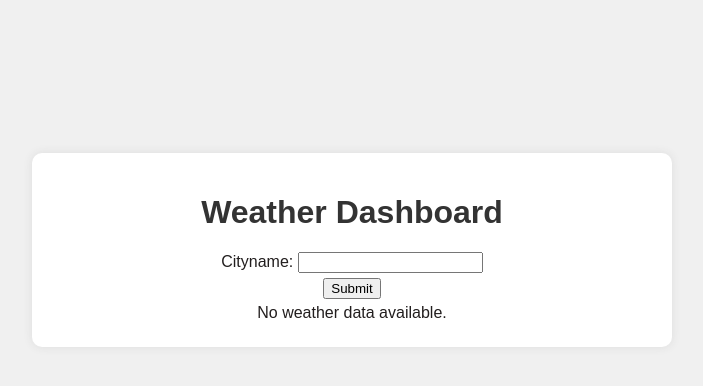
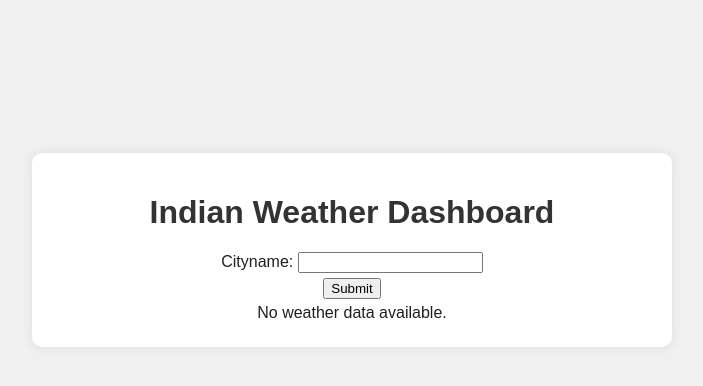
Before and after one commit to sambachattu486/weather_app, a Django app: page / in a window 1280 px wide. Shown: the part 150-536 px from the top of the page, without its empty margins (288-991 px from the left). Run offline with Django 4.2, Linux system fonts and the light colour scheme.

Commit message:
Update weather_template.html
dashboard name edit

```diff
--- a/user/templates/weather_template.html
+++ b/user/templates/weather_template.html
@@ -51,7 +51,7 @@
 </head>
 <body>
     <div class="dashboard">
-        <h1>Weather Dashboard</h1>
+        <h1>Indian Weather Dashboard</h1>
         <form method="POST" action="{% url 'get_weather' %}">
             {% csrf_token %}
             {{form.as_p}}
```
